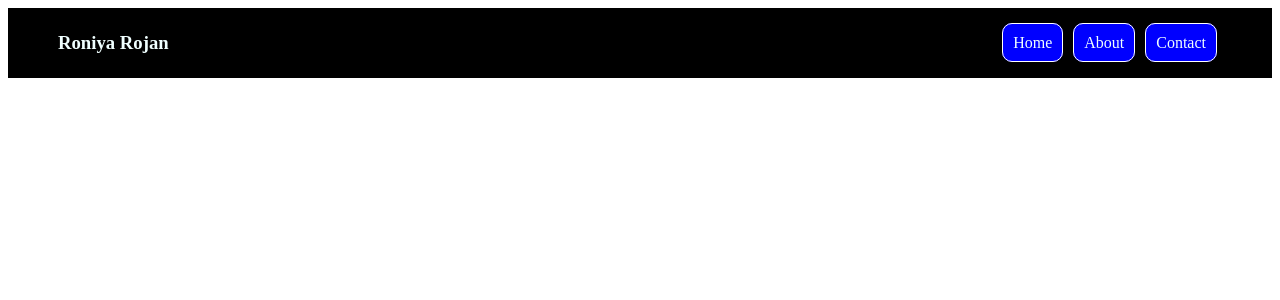
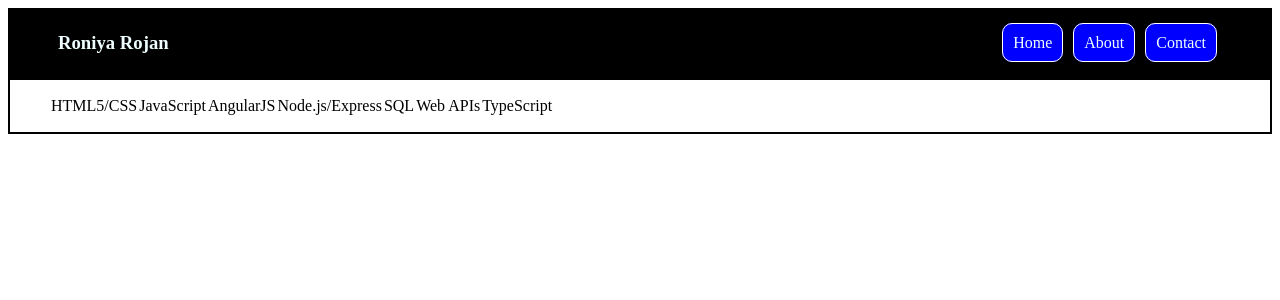
Before and after one commit to ronithrojan/Personal-Website, an Angular app: page /about in a window 1280 px wide. Shown: the top 300 px of the page. Built offline with nearby package versions, Linux system fonts and the light colour scheme.

Commit message:
adding footer

```diff
--- a/src/app/about/about.component.html
+++ b/src/app/about/about.component.html
@@ -1 +1 @@
-<app-header></app-header>
+<app-header></app-header> <app-footer></app-footer>
--- a/src/app/app.module.ts
+++ b/src/app/app.module.ts
@@ -7,6 +7,7 @@ import { HomepageComponent } from './homepage/homepage.component';
 import { AboutComponent } from './about/about.component';
 import { ContactComponent } from './contact/contact.component';
 import { HeaderComponent } from './header/header.component';
+import { FooterComponent } from './footer/footer.component';
 
 @NgModule({
   declarations: [
@@ -14,7 +15,8 @@ import { HeaderComponent } from './header/header.component';
     HomepageComponent,
     AboutComponent,
     ContactComponent,
-    HeaderComponent
+    HeaderComponent,
+    FooterComponent
   ],
   imports: [
     BrowserModule,
--- a/src/app/contact/contact.component.html
+++ b/src/app/contact/contact.component.html
@@ -1 +1 @@
-<app-header></app-header>
+<app-header></app-header> <app-footer></app-footer>
--- /dev/null
+++ b/src/app/footer/footer.component.css
@@ -0,0 +1,19 @@
+.footer {
+  display: flex;
+  justify-content: center;
+}
+
+ul {
+  display: flex;
+  flex-direction: row;
+}
+
+li {
+  list-style: none;
+  margin: 1px;
+}
+
+.wrapper {
+  display: flex;
+  border: 2px solid black;
+}
--- /dev/null
+++ b/src/app/footer/footer.component.html
@@ -0,0 +1,13 @@
+<div class="wrapper">
+  <nav class="footer">
+    <ul>
+      <li>HTML5/CSS</li>
+      <li>JavaScript</li>
+      <li>AngularJS</li>
+      <li>Node.js/Express</li>
+      <li>SQL</li>
+      <li>Web APIs</li>
+      <li>TypeScript</li>
+    </ul>
+  </nav>
+</div>
--- /dev/null
+++ b/src/app/footer/footer.component.ts
@@ -0,0 +1,15 @@
+import { Component, OnInit } from '@angular/core';
+
+@Component({
+  selector: 'app-footer',
+  templateUrl: './footer.component.html',
+  styleUrls: ['./footer.component.css']
+})
+export class FooterComponent implements OnInit {
+
+  constructor() { }
+
+  ngOnInit(): void {
+  }
+
+}
--- a/src/app/homepage/homepage.component.html
+++ b/src/app/homepage/homepage.component.html
@@ -1 +1,2 @@
 <app-header></app-header>
+<app-footer></app-footer>
```
Also changed, not shown: 1 other file (tests, documents, lock files or other folders).
